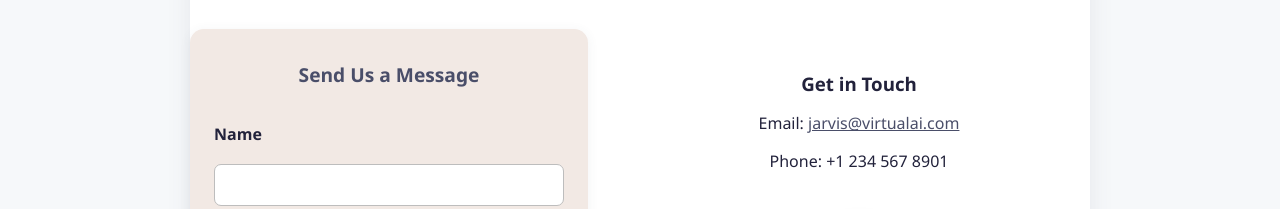
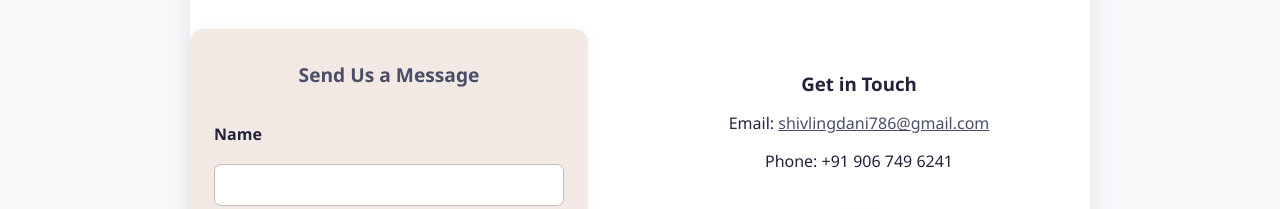
Before and after one commit to Shivling08/VA_Jarvis, a plain HTML site: page index.html in a window 1280 px wide. Shown: the part 2000-2209 px from the top of the page. Drawn offline with Linux system fonts and the light colour scheme; grey boxes are pictures that could not be loaded.

Commit message:
Update index.html

```diff
--- a/index.html
+++ b/index.html
@@ -97,8 +97,8 @@
                 </form>
                 <div class="contact-info">
                     <h3>Get in Touch</h3>
-                    <p>Email: <a href="mailto:jarvis@virtualai.com">jarvis@virtualai.com</a></p>
-                    <p>Phone: +1 234 567 8901</p>
+                    <p>Email: <a href="shivlingdani786@gmail.com">shivlingdani786@gmail.com</a></p>
+                    <p>Phone: +91 906 749 6241</p>
                     <img src="https://cdn-icons-png.flaticon.com/512/4712/4712035.png" alt="Contact Jarvis" class="contact-img">
                 </div>
             </div>
@@ -128,4 +128,5 @@
     </div>
 </footer>
 </body>
+
 </html>
```
